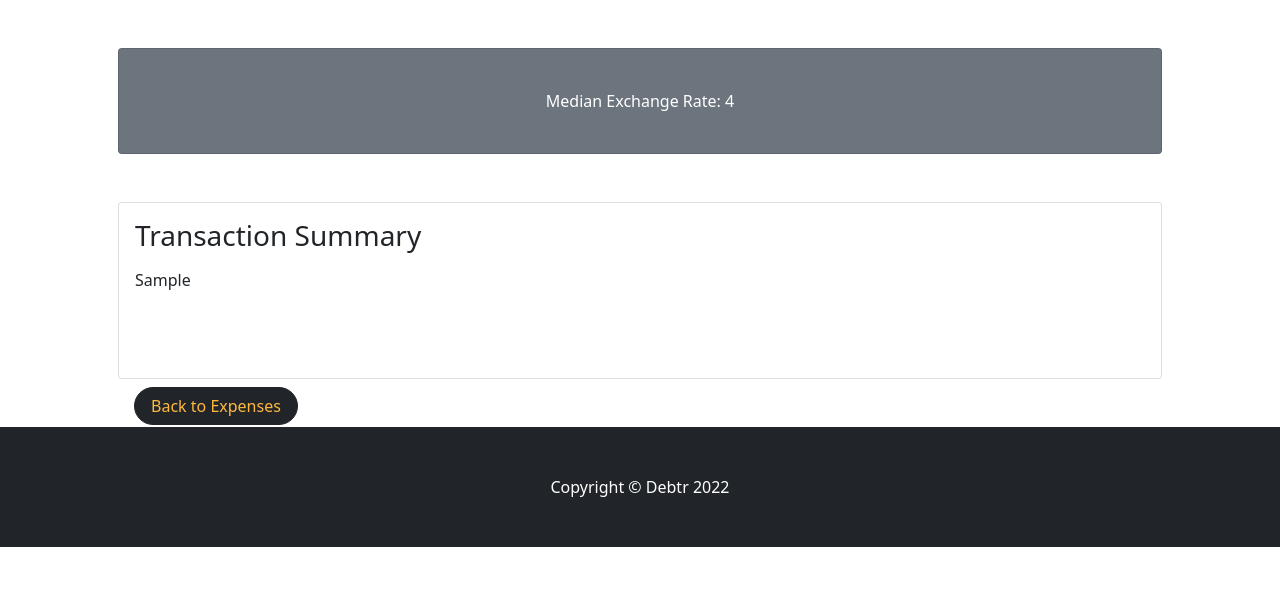
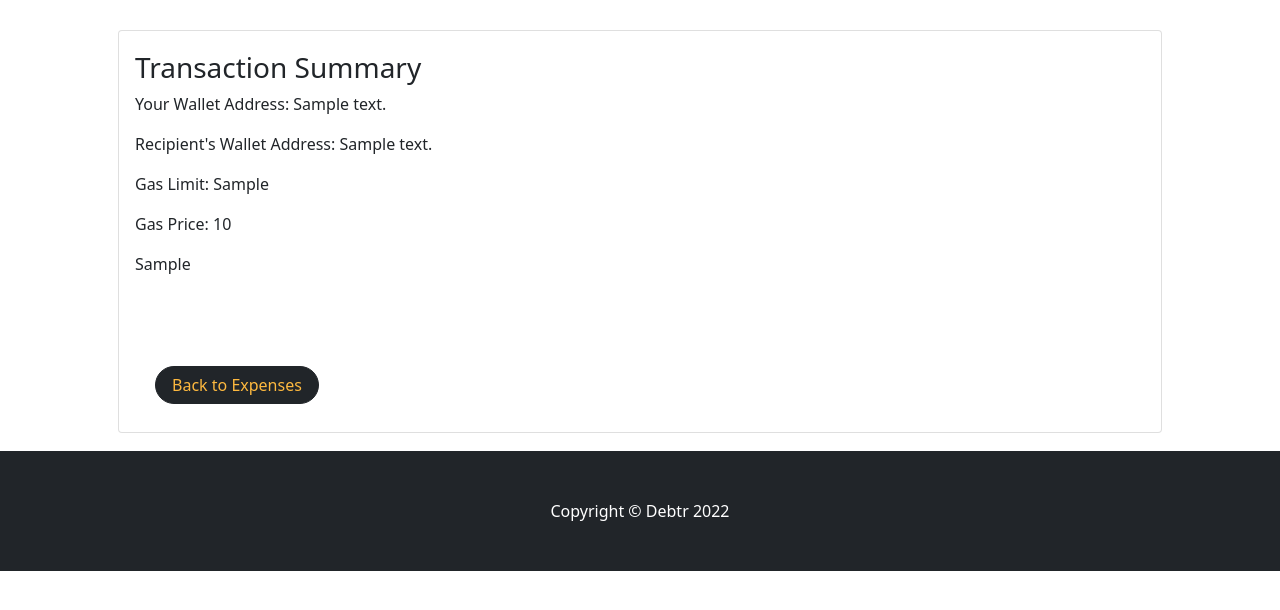
Before and after one commit to Yasamanro/Debtr, a Flask app: template templates/confirmation.html in a window 1280 px wide. Shown: the part 106-716 px from the top of the page. Run offline with Flask 2, Linux system fonts and the light colour scheme; the template is opened without the code that fills it: most values are stand-ins (such as "Sample title", 1, 10 or a date in 2020); some libraries are stand-ins or nearby versions.

Commit message:
Added Information Summary

```diff
--- a/main.py
+++ b/main.py
@@ -170,7 +170,7 @@ def confirmation():
 
 	# deploy_contract()
 
-	return render_template('confirmation.html', name=user.getFirstName())
+	return render_template('confirmation.html', name=user.getFirstName(),sender_address=public_address,recipient_address=recipient_address, gas_limit='21000', gas_price='40 gwei')
 
 
 def create_app(config_file):
--- a/templates/confirmation.html
+++ b/templates/confirmation.html
@@ -27,26 +27,27 @@
         </nav>
         <!-- Page Content-->
         <div class="container px-4 px-lg-5">
-            <!-- Call to Action-->
-            <div class="card text-white bg-secondary my-5 py-4 text-center">
-                <div class="card-body"><p class="text-white m-0">Median Exchange Rate: {{median_rate}}</p></div>
-            </div>
             <!-- Content Row-->
             <div class="row gx-4 gx-lg-5">
                 <div class="col-md-12 mb-5">
-                    <div class="card h-100">
-                        <div class="card-body">
+                    <div class="card h-100" style="margin-top: 30px;">
+                        <div class="card-body" style="padding-top: 20px">
                             <h3 class="card-title">Transaction Summary</h3>
+                            <p class="card-text">Your Wallet Address: {{sender_address}}</p>
+                            <p class="card-text">Recipient's Wallet Address: {{recipient_address}}</p>
+                            <p class="card-text">Gas Limit: {{gas_limit}}</p>
+                            <p class="card-text">Gas Price: {{gas_price}}</p>
                             <p class="card-text">
                                 {% for expense_element in expenses %}
                                     <p>{{ expense_element }} </p>
-                                {% endfor %}</p>
+                                {% endfor %}
+                            </p>
                         </div>
-                    </div>
-                    <div class="card-footer">
-                        <button id="cryptoSubmitButton" class="btn btn-dark btn-primary rounded-pill px-3 mb-2 mb-lg-0" style="color:#FEB93F" onclick="document.location.href = '/welcome'">
+                        <div class="card-footer" style="margin: 20px">
+                            <button id="cryptoSubmitButton" class="btn btn-dark btn-primary rounded-pill px-3 mb-2 mb-lg-0" style="color:#FEB93F" onclick="document.location.href = '/welcome'">
                                 Back to Expenses
-                        </button>
+                            </button>
+                        </div>
                     </div>
                 </div>
             </div>
```
